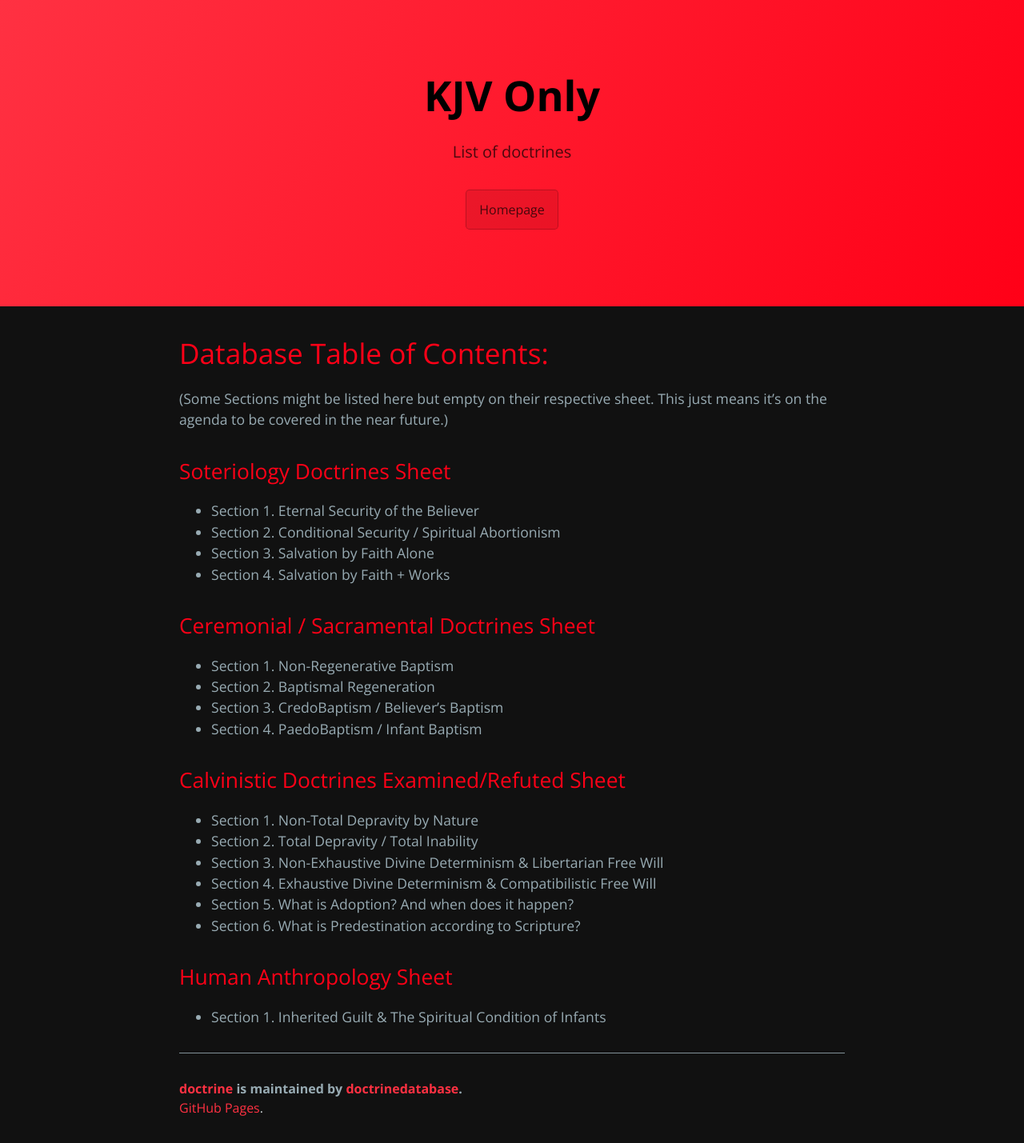
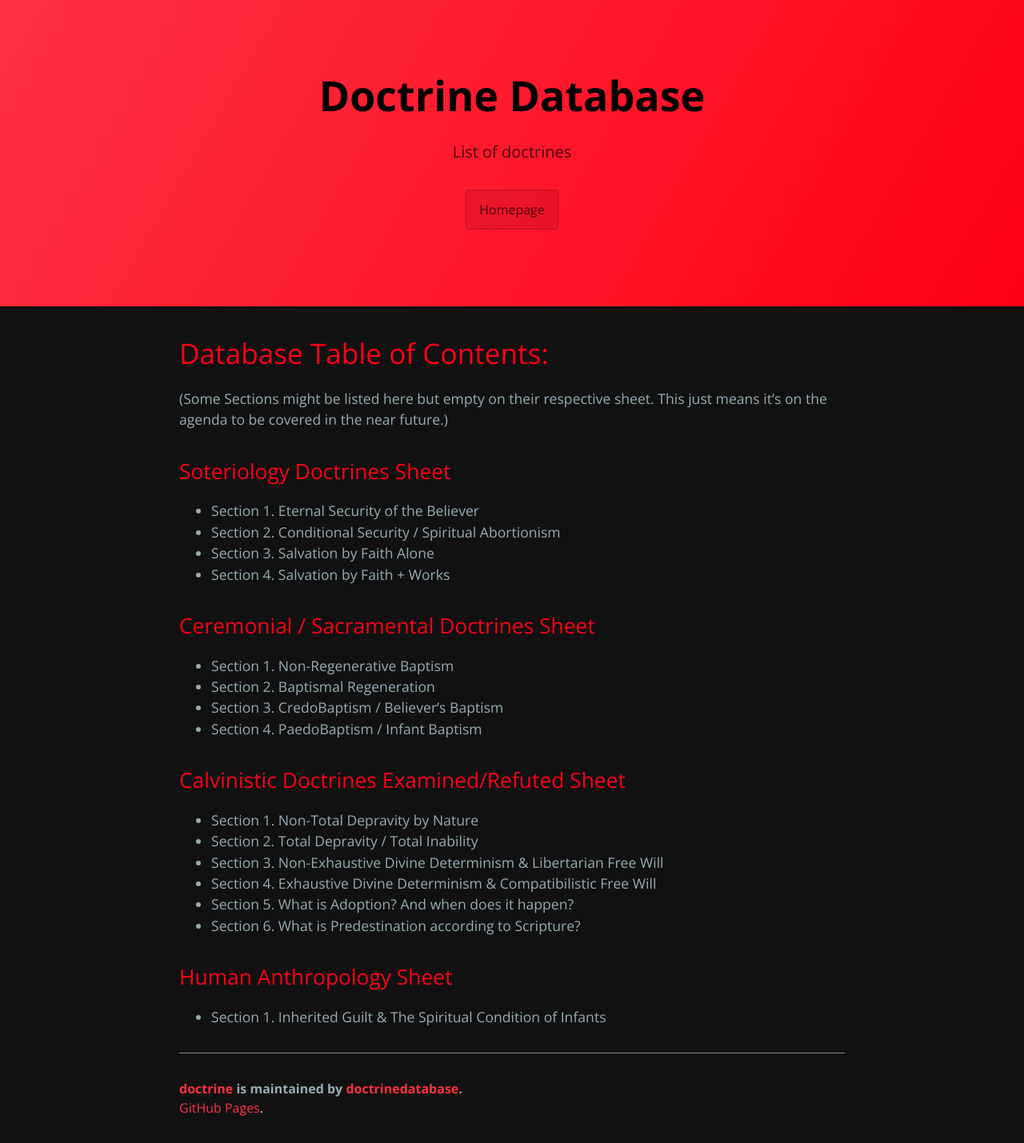
Before and after one commit to doctrinedatabase/doctrine, a Jekyll site: the page built from index.md, in a window 1280 px wide. Shown: the whole page at 80% size. Built offline with Jekyll 4.4.1, drawn with Linux system fonts in a browser that asks for light colours.

Commit message:
Update index.md

```diff
--- a/index.md
+++ b/index.md
@@ -1,11 +1,12 @@
 ---
-title: KJV Only
+title: Doctrine Database
 layout: default
 ---
 
 # Database Table of Contents:
 
 (Some Sections might be listed here but empty on their respective sheet. This just means it's on the agenda to be covered in the near future.)
+
 ## Soteriology Doctrines Sheet
 * Section 1. Eternal Security of the Believer
 * Section 2. Conditional Security / Spiritual Abortionism
```
